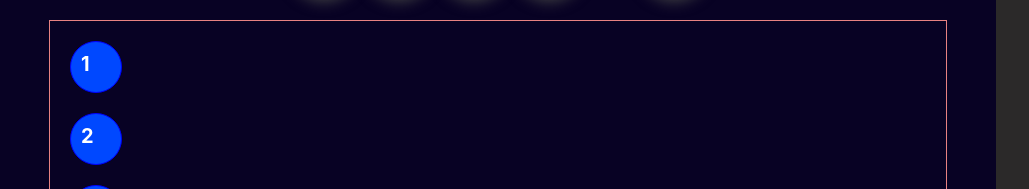
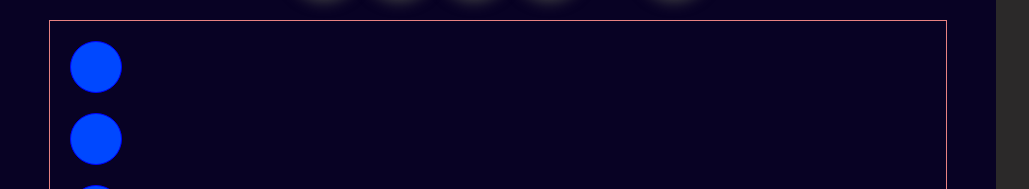
Before and after one commit to Mahsa-Moradi/Real-Code-Breaker, a React (Create React App) app: page / in a window 1280 px wide. Shown: the part 763-952 px from the top of the page, without its empty margins (0-1029 px from the left). Built offline with nearby package versions, Linux system fonts and the light colour scheme.

Commit message:
dragokaylongarray

```diff
--- a/src/DragList.jsx
+++ b/src/DragList.jsx
@@ -12,15 +12,15 @@ function Draglist({ color, value, i }) {
   //   { key: 5, value: 55 },
   //   { key: 6, value: 66 },
   // ];
-   const items = ["1","2","3","4","5","6"];
-// const items = [
-  //   { value: 1, backGroundColor: 'red' },
-  //   { value: 2, backGroundColor: 'yellow'},
-  //   { value: 3, backGroundColor: 'bluw'},
-  //   { value: 4, backGroundColor: 'green' },
-  //   { value: 5, backGroundColor: 'orang' },
-  //   { value: 6, backGroundColor: 'violet' },
-  // ];
+  // const items = ["1", "2", "3", "4", "5", "6"];
+  const items = [
+    { value: 1, backGroundColor: 'red' },
+    { value: 2, backGroundColor: 'yellow'},
+    { value: 3, backGroundColor: 'bluw'},
+    { value: 4, backGroundColor: 'green' },
+    { value: 5, backGroundColor: 'orang' },
+    { value: 6, backGroundColor: 'violet' },
+  ];
   return (
     <div className="drag-drop-container">
       {/* <p>{reformattedArray}</p> */}
@@ -33,22 +33,20 @@ function Draglist({ color, value, i }) {
             <span>{value}</span>
           </div> */}
 
-      {items.map((item, index, value, i) => (
+      {items.map((item, value, i) => (
         <Drag
-          value={index[i]}
+          // value={index[1]}
           // id={"option" + option.id}
-          // key={value[i]}
+          key={item.value[1]}
           // key={index}
-          style={item[i]}
-
+          style={item.backGroundColor[2]}
           // style={option.style}
           // dataItem={option}
           // dragImage={logo}
           // dropEffect="link"
         >
-          <div className="item">{item}</div>
-          {/* <div className="item">{item[i]}</div> */}
-
+          {/* <div className="item">{item}</div> */}
+          <div className="item">{item[i]}</div>
         </Drag>
       ))}
     </div>
```
